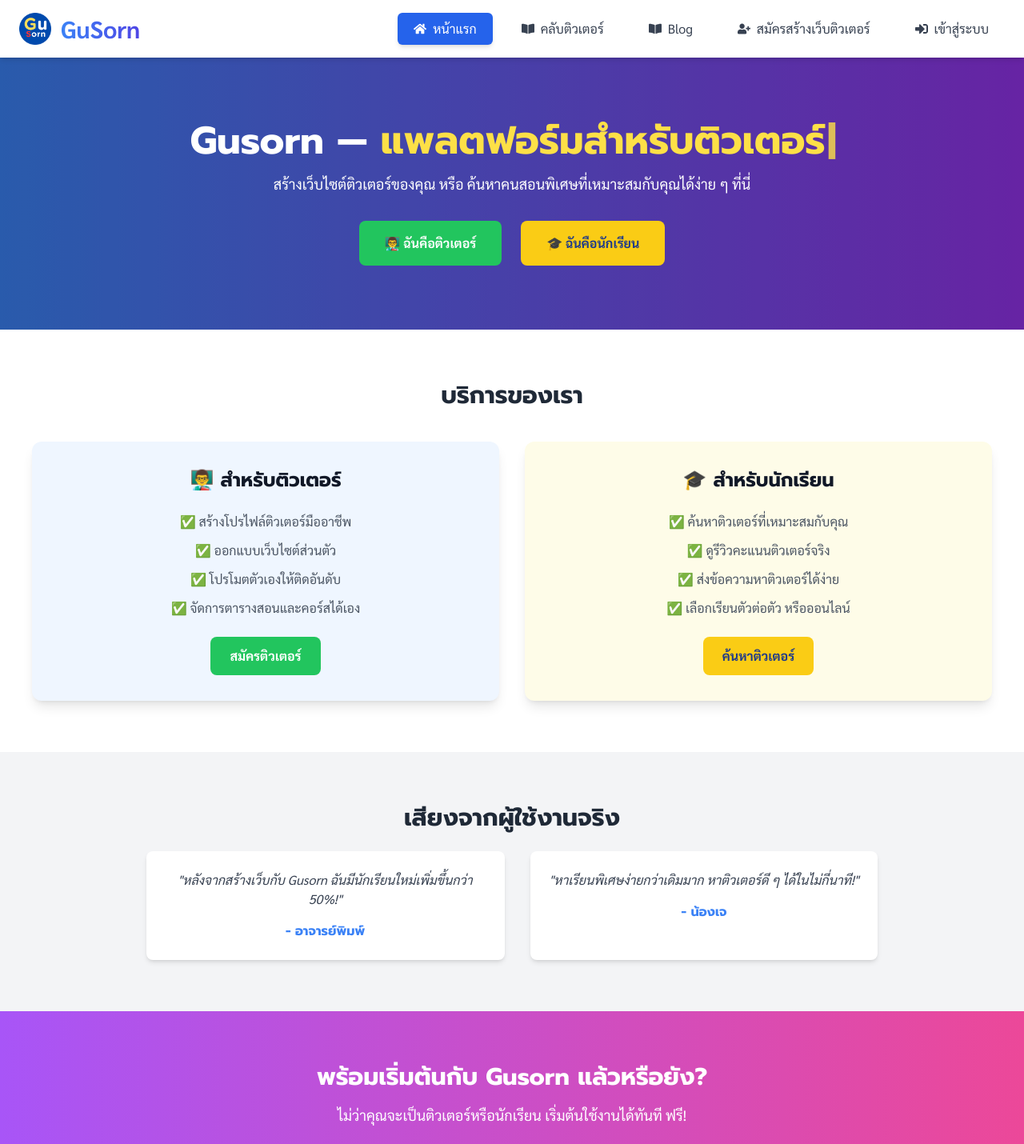
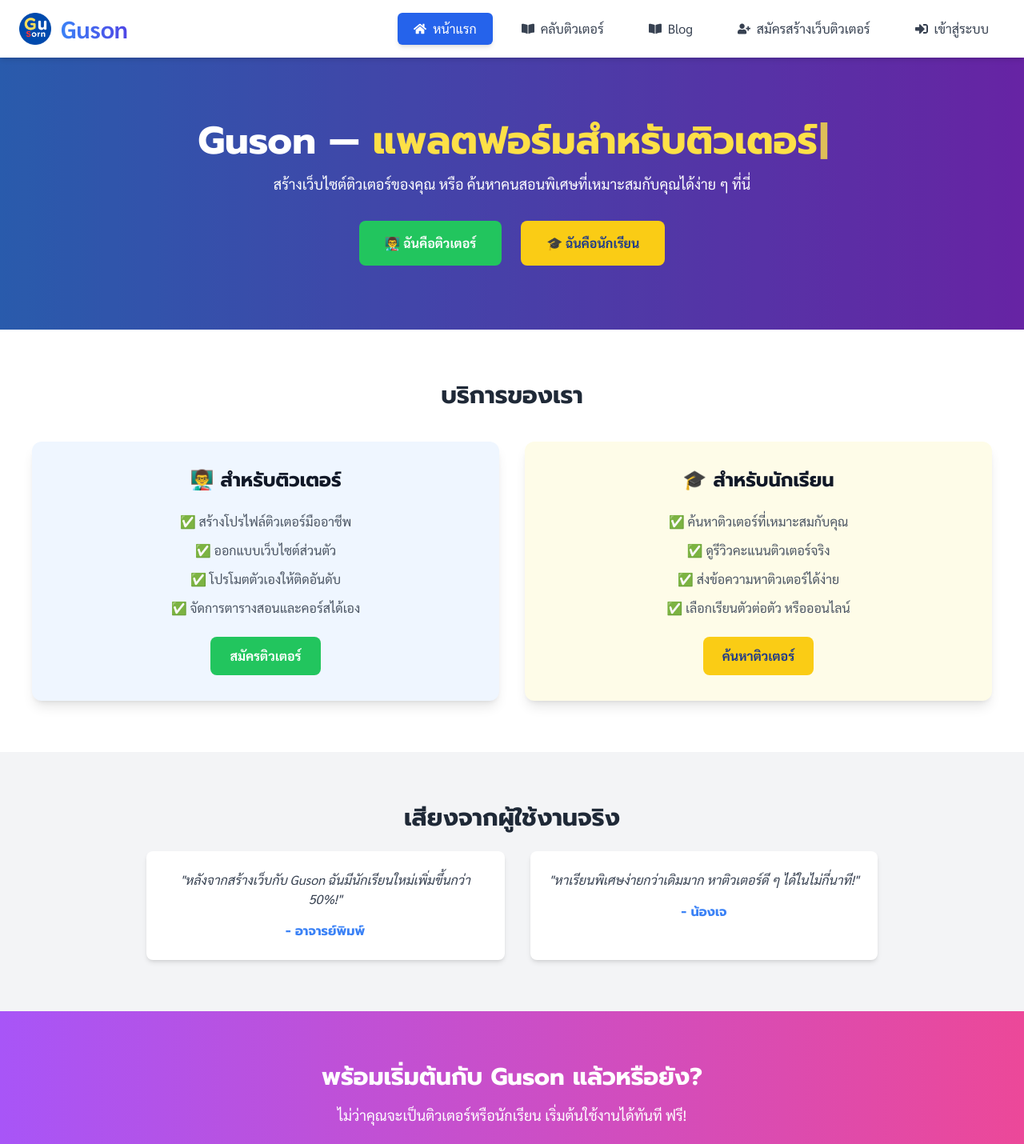
Before and after one commit to namput/gosorn, a React (Vite) app: page / in a window 1280 px wide. Shown: the top 1430 px of the page at 80% size. Built offline with nearby package versions, Linux system fonts and the light colour scheme.

Commit message:
uptodate

```diff
--- a/index.html
+++ b/index.html
@@ -5,16 +5,16 @@
     <meta name="viewport" content="width=device-width, initial-scale=1.0" />
 
     <!-- ✅ Title ที่เหมาะกับ SEO -->
-    <title>Gusorn - แพลตฟอร์มสร้างเว็บไซต์ติวเตอร์</title>
+    <title>Guson - แพลตฟอร์มสร้างเว็บไซต์ติวเตอร์</title>
 
     <!-- ✅ Meta Description (แก้ไข: ลบอันที่ซ้ำ) -->
-    <meta name="description" content="Gusorn แพลตฟอร์มกูสอน ช่วยติวเตอร์สร้างเว็บไซต์ของตัวเองได้ง่าย เพิ่มโอกาสหานักเรียนและบริหารคอร์สเรียนออนไลน์ สมัครสมาชิกฟรี!">
+    <meta name="description" content="Guson แพลตฟอร์มกูสอน ช่วยติวเตอร์สร้างเว็บไซต์ของตัวเองได้ง่าย เพิ่มโอกาสหานักเรียนและบริหารคอร์สเรียนออนไลน์ สมัครสมาชิกฟรี!">
 
     <!-- ✅ Meta Keywords -->
-    <meta name="keywords" content="gusorn, ติวเตอร์, สมัครติวเตอร์, หานักเรียน, คอร์สออนไลน์, ติวเตอร์ออนไลน์, bestkru, เว็บสอนพิเศษ, กูสอน">
+    <meta name="keywords" content="Guson, ติวเตอร์, สมัครติวเตอร์, หานักเรียน, คอร์สออนไลน์, ติวเตอร์ออนไลน์, bestkru, เว็บสอนพิเศษ, กูสอน">
 
     <!-- ✅ Canonical URL (ป้องกันเนื้อหาซ้ำ) -->
-    <link rel="canonical" href="https://www.gusorn.com">
+    <link rel="canonical" href="https://www.Guson.com">
 
     <!-- ✅ ตั้งค่าภาษา -->
     <meta name="language" content="Thai" />
@@ -24,19 +24,19 @@
     <meta name="robots" content="index, follow" />
 
     <!-- ✅ Open Graph (Facebook) -->
-    <meta property="og:title" content="GuSorn - แพลตฟอร์มสำหรับติวเตอร์" />
+    <meta property="og:title" content="Guson - แพลตฟอร์มสำหรับติวเตอร์" />
     <meta property="og:description" content="สมัครใช้งานฟรี! สร้างเว็บไซต์สำหรับติวเตอร์ เพิ่มโอกาสหานักเรียนและบริหารคอร์สออนไลน์">
-    <meta property="og:image" content="https://www.gusorn.com/images/og-image.jpg" />
-    <meta property="og:url" content="https://www.gusorn.com" />
+    <meta property="og:image" content="https://www.Guson.com/images/og-image.jpg" />
+    <meta property="og:url" content="https://www.Guson.com" />
     <meta property="og:type" content="website" />
-    <meta property="og:site_name" content="Gusorn" />
+    <meta property="og:site_name" content="Guson" />
     <meta property="og:locale" content="th_TH" />
 
     <!-- ✅ Twitter Meta Tags -->
     <meta name="twitter:card" content="summary_large_image" />
-    <meta name="twitter:title" content="GuSorn - แพลตฟอร์มสำหรับติวเตอร์" />
+    <meta name="twitter:title" content="Guson - แพลตฟอร์มสำหรับติวเตอร์" />
     <meta name="twitter:description" content="ติวเตอร์สามารถสร้างเว็บไซต์ของตัวเองและเข้าถึงนักเรียนได้ง่าย" />
-    <meta name="twitter:image" content="https://www.gusorn.com/images/twitter-image.jpg" />
+    <meta name="twitter:image" content="https://www.Guson.com/images/twitter-image.jpg" />
 
     <!-- ✅ Favicon -->
     <link rel="icon" type="image/png" href="/logo.png" />
@@ -46,15 +46,15 @@
       {
         "@context": "https://schema.org",
         "@type": "WebSite",
-        "name": "Gusorn",
+        "name": "Guson",
         "alternateName": "กูสอน",
-        "url": "https://www.gusorn.com",
+        "url": "https://www.Guson.com",
         "description": "แพลตฟอร์มสำหรับติวเตอร์ที่ต้องการสร้างเว็บไซต์ของตัวเองง่ายๆ",
         "publisher": {
           "@type": "Organization",
-          "name": "Gusorn",
+          "name": "Guson",
           "alternateName": "กูสอน",
-          "logo": "https://www.gusorn.com/images/logo.png"
+          "logo": "https://www.Guson.com/images/logo.png"
         }
       }
     </script>
--- a/src/Subdomain.tsx
+++ b/src/Subdomain.tsx
@@ -101,7 +101,7 @@
           const loadWeb = await getWebSite(subdomain);
 
           if (!loadWeb || !loadWeb.success || !loadWeb.website) {
-            window.location.href = "https://www.gusorn.com/404";
+            window.location.href = "https://www.Guson.com/404";
             return;
           }
 
@@ -129,7 +129,7 @@
         setTimeout(() => setIsLoading(false), 500);
       } catch (error) {
         console.error("ไม่พบ template:", error);
-        window.location.href = "https://www.gusorn.com/404";
+        window.location.href = "https://www.Guson.com/404";
       }
     };
 
--- a/src/components/Header.tsx
+++ b/src/components/Header.tsx
@@ -62,11 +62,11 @@
         >
           <img
             src="/logo.png"
-            alt="GuSorn Logo"
+            alt="Guson Logo"
             className="h-10 w-10 object-contain transition-all duration-300 hover:rotate-6 hover:scale-110"
           />
           <span className="bg-gradient-to-r from-blue-500 to-indigo-600 bg-clip-text text-transparent transition-all duration-300 hover:scale-110 hover:from-indigo-500 hover:to-blue-500">
-            GuSorn
+            Guson
           </span>
         </Link>
 
--- a/src/pages/Blog.tsx
+++ b/src/pages/Blog.tsx
@@ -34,8 +34,8 @@
   return (
     <div className="max-w-5xl mx-auto px-4 py-8">
       <div className="mb-8 text-center">
-        <h1 className="text-3xl font-bold text-blue-700 mb-2">📚 บทความจาก GuSorn</h1>
-        <p className="text-gray-600">บทความ SEO ช่วยให้ติวเตอร์มีคนค้นเจอมากขึ้น</p>
+        <h1 className="text-3xl font-bold text-blue-700 mb-2">📚 บทความจาก Guson</h1>
+        {/* <p className="text-gray-600">บทความ SEO ช่วยให้ติวเตอร์มีคนค้นเจอมากขึ้น</p> */}
       </div>
 
       {loading && <p className="text-center text-gray-500">⏳ กำลังโหลดบทความ...</p>}
--- a/src/pages/BlogDetail.tsx
+++ b/src/pages/BlogDetail.tsx
@@ -30,7 +30,7 @@
   return (
     <div className="max-w-4xl mx-auto px-4 py-10">
       <Helmet>
-        <title>{slug} | GuSorn Blog</title>
+        <title>{slug} | Guson Blog</title>
         <meta name="description" content={`อ่านบทความ "${slug}" พร้อมความคิดเห็นจากผู้อ่าน`} />
       </Helmet>
 
--- a/src/pages/CreateProfile.tsx
+++ b/src/pages/CreateProfile.tsx
@@ -421,7 +421,7 @@
               disabled={isEditing} // ✅ ถ้ามีโปรไฟล์อยู่แล้ว ห้ามแก้ไข Subdomain
             />
             <span className="absolute right-3 top-1/2 transform -translate-y-1/2 text-gray-400">
-              .gusorn.com
+              .Guson.com
             </span>
           </div>
           {isEditing && (
--- a/src/pages/Home.tsx
+++ b/src/pages/Home.tsx
@@ -9,10 +9,10 @@
         <div className="absolute inset-0 bg-black opacity-30"></div>
         <div className="relative z-10">
           {/* <h1 className="text-5xl font-bold animate-fadeIn">
-            Gusorn — แพลตฟอร์มสำหรับติวเตอร์และนักเรียน
+            Guson — แพลตฟอร์มสำหรับติวเตอร์และนักเรียน
           </h1> */}
           <h1 className="text-5xl font-bold animate-fadeIn">
-            Gusorn —{" "}
+            Guson —{" "}
             <span className="text-yellow-300">
               <Typewriter
                 words={[
@@ -103,7 +103,7 @@
             {
               name: "อาจารย์พิมพ์",
               quote:
-                "หลังจากสร้างเว็บกับ Gusorn ฉันมีนักเรียนใหม่เพิ่มขึ้นกว่า 50%!",
+                "หลังจากสร้างเว็บกับ Guson ฉันมีนักเรียนใหม่เพิ่มขึ้นกว่า 50%!",
             },
             {
               name: "น้องเจ",
@@ -127,7 +127,7 @@
       {/* ✅ Call to Action (CTA) */}
       <section className="py-16 text-center bg-gradient-to-r from-purple-500 to-pink-500 text-white">
         <h2 className="text-3xl font-semibold mb-4">
-          พร้อมเริ่มต้นกับ Gusorn แล้วหรือยัง?
+          พร้อมเริ่มต้นกับ Guson แล้วหรือยัง?
         </h2>
         <p className="text-lg mb-6">
           ไม่ว่าคุณจะเป็นติวเตอร์หรือนักเรียน เริ่มต้นใช้งานได้ทันที ฟรี!
--- a/src/pages/help/index.tsx
+++ b/src/pages/help/index.tsx
@@ -69,9 +69,9 @@
           <h2 className="text-2xl font-bold">📞 ติดต่อทีม Support</h2>
           <p>หากยังไม่พบคำตอบที่ต้องการ คุณสามารถติดต่อเราได้ที่:</p>
           <div className="space-y-2 text-gray-600 dark:text-gray-300">
-            <p>อีเมล: support@gusorn.com</p>
+            <p>อีเมล: support@Guson.com</p>
             <p>เบอร์โทร: 098-123-4567</p>
-            <p>ไลน์: @gusornsupport</p>
+            <p>ไลน์: @gusonsupport</p>
           </div>
         </div>
 
```
Also changed, not shown: src/pages/NotFound.tsx (+4 -4 lines), robots.txt, 2 other files (tests, documents, lock files or other folders).
